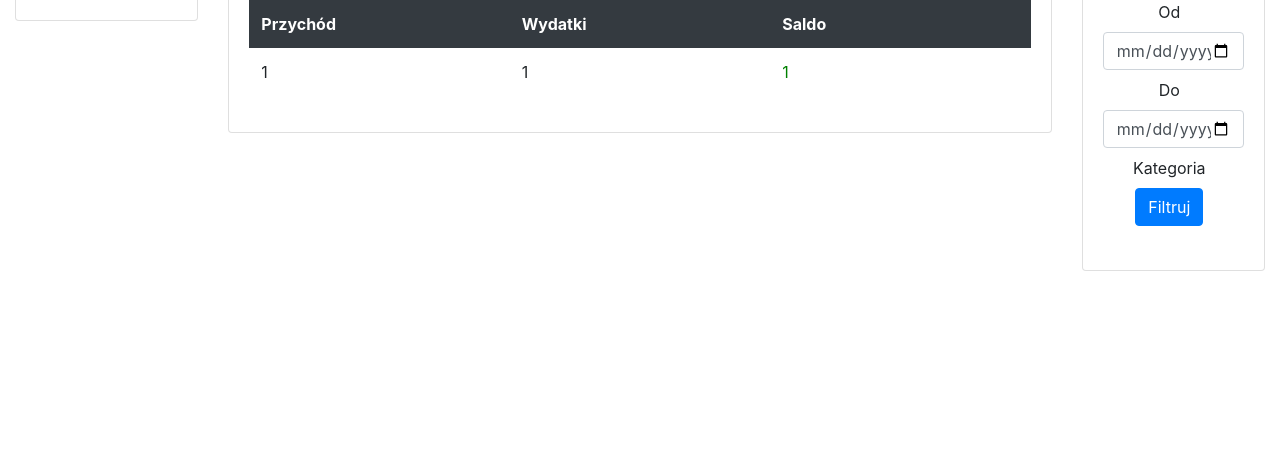
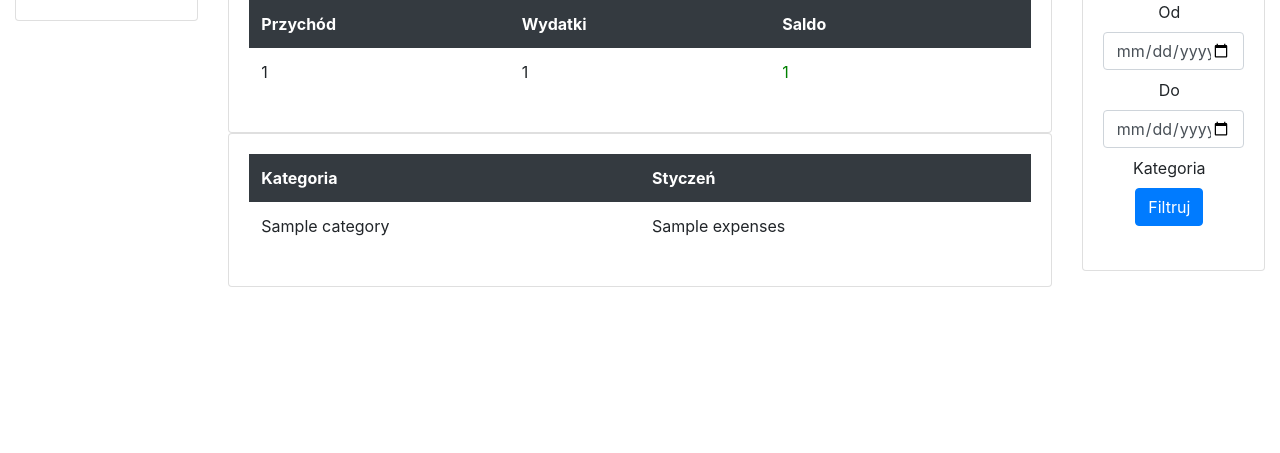
Before and after one commit to gothaur/home_budget, a Django app: template budget/templates/summary.html in a window 1280 px wide. Shown: the part 347-800 px from the top of the page. Run offline with Django 3.2, Linux system fonts and the light colour scheme; the template is opened without the code that fills it: most values are stand-ins (such as "Sample title", 1, 10 or a date in 2020); some libraries are stand-ins or nearby versions.

Commit message:
podsumowanie szczegolowe

```diff
--- a/budget/templates/summary.html
+++ b/budget/templates/summary.html
@@ -27,4 +27,24 @@
       </table>
     </div>
   </div>
+  <div class="card">
+    <div class="card-body">
+      <table class="table table-borderless table-hover">
+        <thead class="thead-dark">
+        <tr>
+          <th style="width: 33%">Kategoria</th>
+          <th style="width: 33%">Styczeń</th>
+        </tr>
+        </thead>
+        <tbody>
+        {% for category, expenses in data %}
+          <tr>
+            <td>{{ category.name }}</td>
+            <td>{{ expenses }}</td>
+          </tr>
+        {% endfor %}
+        </tbody>
+      </table>
+    </div>
+  </div>
 {% endblock %}
```
Also changed, not shown: budget/views.py (+44 -2 lines).
